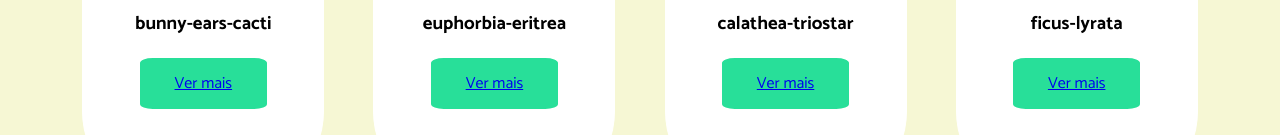
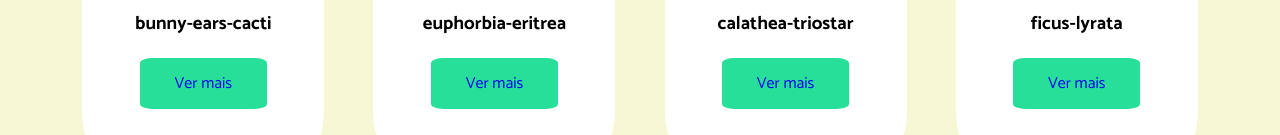
Before and after one commit to naylasouza/plant-care, a React (Create React App) app: page / in a window 1280 px wide. Shown: the part 817-952 px from the top of the page. Built offline with nearby package versions, Linux system fonts and the light colour scheme.

Commit message:
remoção do cartãoContainer e mudanças no app.js

```diff
--- a/src/App.js
+++ b/src/App.js
@@ -8,7 +8,28 @@ import CardImage from "./components/image/imagens";
 import Nameimage from "./components/title/title";
 import json from "../src/components/data/infoPlants.json";
 import LinkPlants from "./components/linkPlants/linkPlants";
-import CardContainer from "./components/cardPlants/cardContainer";
+import styled from "styled-components";
+
+
+
+const CardContainer = styled.div`
+  background-color: #f6f7d4;
+  margin-top: 4rem;
+  padding: 2%;
+  display: flex;
+  flex-wrap: wrap;
+  justify-content: center;
+  align-items: center;
+
+  @media (min-width: 736px) {
+    flex-wrap: wrap;
+  }
+  @media (max-width: 1225px) {
+    /* justify-content: flex-start; */
+    align-items: center;
+  }
+`;
+
 
 class App extends Component {
   render() {
--- a/src/components/cardPlants/cardContainer.jsx
+++ /dev/null
@@ -1,23 +0,0 @@
-import React, { Component } from "react";
-import styled from "styled-components";
-
-const CardContainer = styled.div`
-  background-color: #f6f7d4;
-  margin-top: 4rem;
-  padding: 2%;
-  display: flex;
-  /* flex-direction: column; */
-  flex-wrap: wrap;
-  justify-content: center;
-  align-items: center;
-
-  @media (min-width: 736px) {
-    flex-wrap: wrap;
-  }
-  @media (max-width: 1225px) {
-    justify-content: flex-start;
-    align-items: center;
-  }
-`;
-
-export default CardContainer;
--- a/src/components/linkPlants/linkPlants.jsx
+++ b/src/components/linkPlants/linkPlants.jsx
@@ -1,14 +1,20 @@
 import React, { Component } from "react";
 import { VerMais } from "../cardPlants/cardPlants";
+import styled from "styled-components";
+
+const Link = styled.a`
+  text-decoration: none;
+`
+
 
 class LinkPlants extends Component {
   render() {
     return (
       <VerMais>
 
-        <a href= {this.props.link} target="_blank">
+        <Link href= {this.props.link} target="_blank">
           {this.props.children}
-        </a>
+        </Link>
 
       </VerMais>
     );
```
